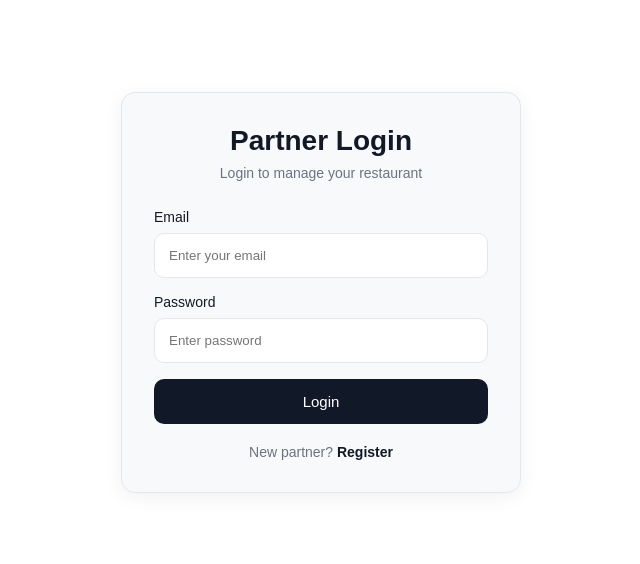
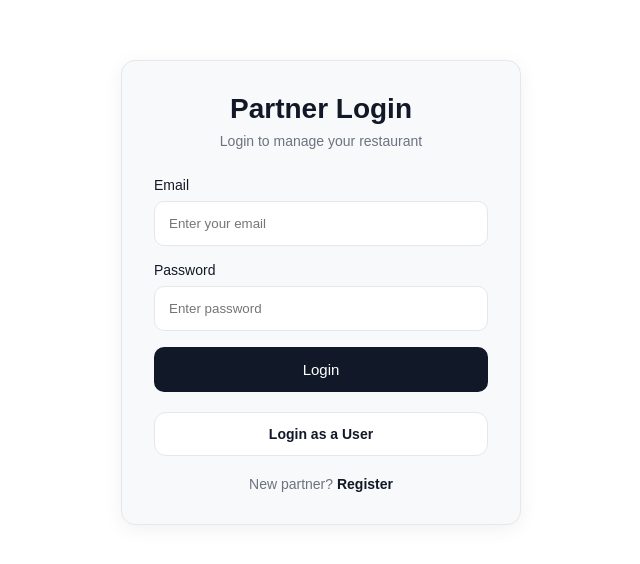
Before and after one commit to Muhammad-Meer/mern_stack_work, a React app in the folder frontend/: page /food-partner/login in a window 1280 px wide. Shown: the part 108-672 px from the top of the page, without its empty margins (319-959 px from the left). Built offline with nearby package versions, Linux system fonts and the light colour scheme; the HTML template or start-up script is replaced by a standard one.

Commit message:
newoceishere

```diff
--- a/frontend/src/pages/foodPartner/FoodPartnerLogin.jsx
+++ b/frontend/src/pages/foodPartner/FoodPartnerLogin.jsx
@@ -27,6 +27,10 @@ export default function FoodPartnerLogin() {
           </button>
         </form>
 
+
+        <div className="auth-footer-routing"><a href="/user/login">Login as a User</a>
+        </div>
+
         <div className="auth-footer">
           New partner? <a href="/food-partner/register">Register</a>
         </div>
--- a/frontend/src/pages/foodPartner/FoodPartnerRegister.jsx
+++ b/frontend/src/pages/foodPartner/FoodPartnerRegister.jsx
@@ -32,9 +32,15 @@ export default function FoodPartnerRegister() {
           </button>
         </form>
 
+
+
+        <div className="auth-footer-routing"><a href="/user/register">Register as a User</a>
+        </div>
+
         <div className="auth-footer">
           Already registered? <a href="/food-partner/login">Login</a>
         </div>
+
       </div>
     </div>
   );
--- a/frontend/src/pages/user/UserLogin.jsx
+++ b/frontend/src/pages/user/UserLogin.jsx
@@ -27,6 +27,12 @@ export default function UserLogin() {
           </button>
         </form>
 
+
+
+        <div className="auth-footer-routing"><a href="/food-partner/login">Login as a Food-Partner</a>
+        </div>
+
+
         <div className="auth-footer">
           Don’t have an account? <a href="/user/register">Register</a>
         </div>
--- a/frontend/src/pages/user/UserRegister.jsx
+++ b/frontend/src/pages/user/UserRegister.jsx
@@ -32,9 +32,15 @@ export default function UserRegister() {
           </button>
         </form>
 
+
+
+        <div className="auth-footer-routing"><a href="/food-partner/register">Register as a Food-Partner</a>
+        </div>
+
         <div className="auth-footer">
           Already have an account? <a href="/user/login">Login</a>
         </div>
+
       </div>
     </div>
   );
--- a/frontend/src/style/auth.css
+++ b/frontend/src/style/auth.css
@@ -1,4 +1,115 @@
-/* auth.css */
+/*
+@import url("./theme.css");
+
+* {
+  margin: 0;
+  padding: 0;
+  box-sizing: border-box;
+  font-family: sans-serif;
+}
+
+body {
+  background: var(--bg);
+  color: var(--text);
+}
+
+.auth-container {
+  min-height: 100vh;
+  display: flex;
+  justify-content: center;
+  align-items: center;
+  padding: 20px;
+}
+
+.auth-card {
+  width: 100%;
+  max-width: 400px;
+  background: var(--card-bg);
+  border: 1px solid var(--border);
+  padding: 32px;
+  border-radius: var(--radius);
+  box-shadow: var(--shadow);
+}
+
+.auth-title {
+  font-size: 28px;
+  margin-bottom: 8px;
+  text-align: center;
+}
+
+.auth-subtitle {
+  text-align: center;
+  color: var(--text-light);
+  margin-bottom: 28px;
+  font-size: 14px;
+}
+
+.auth-form {
+  display: flex;
+  flex-direction: column;
+  gap: 16px;
+}
+
+.input-group {
+  display: flex;
+  flex-direction: column;
+  gap: 8px;
+}
+
+.input-group label {
+  font-size: 14px;
+  font-weight: 500;
+}
+
+.input-group input {
+  padding: 14px;
+  border-radius: 10px;
+  border: 1px solid var(--border);
+  background: var(--input-bg);
+  color: var(--text);
+  outline: none;
+  transition: 0.2s ease;
+}
+
+.input-group input:focus {
+  border-color: var(--primary);
+}
+
+.auth-btn {
+  border: none;
+  padding: 14px;
+  border-radius: 10px;
+  background: var(--primary);
+  color: var(--bg);
+  font-size: 15px;
+  cursor: pointer;
+  transition: 0.2s ease;
+}
+
+.auth-btn:hover {
+  opacity: 0.9;
+}
+
+.auth-footer {
+  margin-top: 20px;
+  text-align: center;
+  font-size: 14px;
+  color: var(--text-light);
+}
+
+.auth-footer {
+  margin-top: 20px;
+  text-align: center;
+  font-size: 14px;
+  color: var(--text-light);
+}
+
+.auth-footer a {
+  color: var(--text);
+  text-decoration: none;
+  font-weight: 600;
+}  */
+
 
 @import url("./theme.css");
 
@@ -103,3 +214,41 @@ body {
   text-decoration: none;
   font-weight: 600;
 }
+
+/* ========================= */
+/* ADD THIS CODE BELOW */
+/* Food Partner / User Switch Button */
+/* ========================= */
+
+.auth-footer-routing {
+  margin-top: 20px;
+  text-align: center;
+}
+
+.auth-footer-routing a {
+  display: inline-block;
+  width: 100%;
+  padding: 13px 18px;
+  border-radius: 12px;
+
+  background: var(--input-bg);
+  border: 1px solid var(--border);
+
+  color: var(--text);
+  text-decoration: none;
+  font-size: 14px;
+  font-weight: 600;
+
+  transition: all 0.3s ease;
+}
+
+.auth-footer-routing a:hover {
+  color: rgb(255, 255, 255);
+  border-color: var(--primary);
+
+  transform: translateY(-2px);
+}
+
+.auth-footer-routing a:active {
+  transform: scale(0.98);
+}
```
